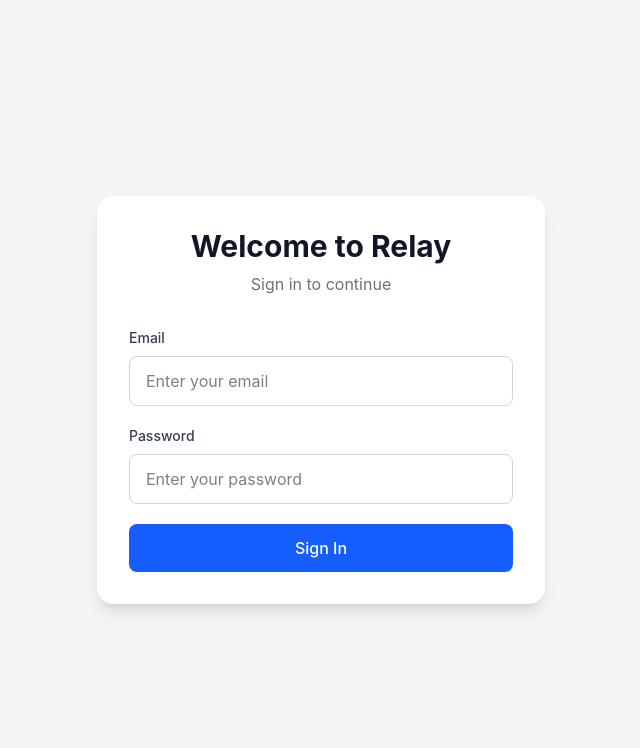
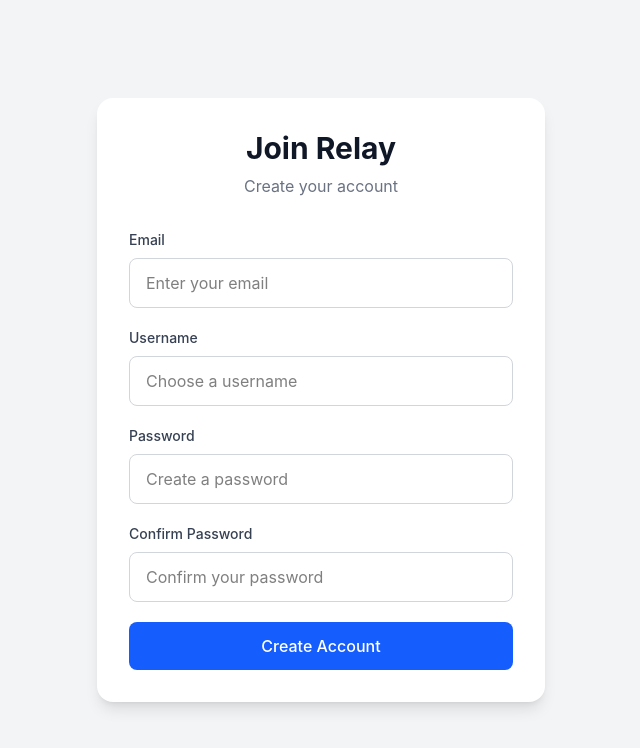
Before and after one commit to supreme191/Relay, a React app in the folder frontend/: page / in a window 1280 px wide. Shown: the top 748 px of the page, without its empty margins (319-959 px from the left). Built offline with nearby package versions, Linux system fonts and the light colour scheme; the HTML template or start-up script is replaced by a standard one.

Commit message:
ADD: Login and Registration.

```diff
--- a/frontend/src/App.jsx
+++ b/frontend/src/App.jsx
@@ -1,7 +1,7 @@
-import Login from "./pages/Login";
+import Register from "./pages/Register";
 
 function App() {
-    return <Login />;
+    return <Register />;
 }
 
 export default App;
--- /dev/null
+++ b/frontend/src/pages/Register.jsx
@@ -0,0 +1,177 @@
+import { useState } from "react";
+import { useAuth } from "../context/AuthContext";
+
+const Register = () => {
+    const { register } = useAuth();
+
+    const [email, setEmail] = useState("");
+    const [username, setUsername] = useState("");
+    const [password, setPassword] = useState("");
+    const [password2, setPassword2] = useState("");
+
+    const [error, setError] = useState("");
+    const [success, setSuccess] = useState("");
+    const [loading, setLoading] = useState(false);
+
+    const handleSubmit = async (e) => {
+        e.preventDefault();
+
+        setError("");
+        setSuccess("");
+        setLoading(true);
+
+        try {
+            await register({
+                email,
+                username,
+                password,
+                password2,
+            });
+
+            setSuccess("Account created successfully!");
+
+            setEmail("");
+            setUsername("");
+            setPassword("");
+            setPassword2("");
+        } catch (error) {
+            console.error("Registration error:", error);
+
+            const backendError = error.response?.data;
+
+            if (backendError) {
+                const firstError = Object.values(backendError)[0];
+
+                if (Array.isArray(firstError)) {
+                    setError(firstError[0]);
+                } else {
+                    setError(String(firstError));
+                }
+            } else {
+                setError("Registration failed. Please try again.");
+            }
+        } finally {
+            setLoading(false);
+        }
+    };
+
+    return (
+        <div className="min-h-screen bg-gray-100 flex items-center justify-center px-4">
+            <div className="w-full max-w-md bg-white rounded-2xl shadow-lg p-8">
+
+                <div className="text-center mb-8">
+                    <h1 className="text-3xl font-bold text-gray-900">
+                        Join Relay
+                    </h1>
+
+                    <p className="text-gray-500 mt-2">
+                        Create your account
+                    </p>
+                </div>
+
+                {error && (
+                    <div className="mb-5 rounded-lg bg-red-50 border border-red-200 px-4 py-3 text-sm text-red-600">
+                        {error}
+                    </div>
+                )}
+
+                {success && (
+                    <div className="mb-5 rounded-lg bg-green-50 border border-green-200 px-4 py-3 text-sm text-green-600">
+                        {success}
+                    </div>
+                )}
+
+                <form onSubmit={handleSubmit} className="space-y-5">
+
+                    <div>
+                        <label
+                            htmlFor="email"
+                            className="block text-sm font-medium text-gray-700 mb-2"
+                        >
+                            Email
+                        </label>
+
+                        <input
+                            id="email"
+                            type="email"
+                            value={email}
+                            onChange={(e) => setEmail(e.target.value)}
+                            placeholder="Enter your email"
+                            required
+                            className="w-full rounded-lg border border-gray-300 px-4 py-3 outline-none transition focus:border-blue-500 focus:ring-2 focus:ring-blue-100"
+                        />
+                    </div>
+
+                    <div>
+                        <label
+                            htmlFor="username"
+                            className="block text-sm font-medium text-gray-700 mb-2"
+                        >
+                            Username
+                        </label>
+
+                        <input
+                            id="username"
+                            type="text"
+                            value={username}
+                            onChange={(e) => setUsername(e.target.value)}
+                            placeholder="Choose a username"
+                            required
+                            className="w-full rounded-lg border border-gray-300 px-4 py-3 outline-none transition focus:border-blue-500 focus:ring-2 focus:ring-blue-100"
+                        />
+                    </div>
+
+                    <div>
+                        <label
+                            htmlFor="password"
+                            className="block text-sm font-medium text-gray-700 mb-2"
+                        >
+                            Password
+                        </label>
+
+                        <input
+                            id="password"
+                            type="password"
+                            value={password}
+                            onChange={(e) => setPassword(e.target.value)}
+                            placeholder="Create a password"
+                            required
+                            className="w-full rounded-lg border border-gray-300 px-4 py-3 outline-none transition focus:border-blue-500 focus:ring-2 focus:ring-blue-100"
+                        />
+                    </div>
+
+                    <div>
+                        <label
+                            htmlFor="password2"
+                            className="block text-sm font-medium text-gray-700 mb-2"
+                        >
+                            Confirm Password
+                        </label>
+
+                        <input
+                            id="password2"
+                            type="password"
+                            value={password2}
+                            onChange={(e) => setPassword2(e.target.value)}
+                            placeholder="Confirm your password"
+                            required
+                            className="w-full rounded-lg border border-gray-300 px-4 py-3 outline-none transition focus:border-blue-500 focus:ring-2 focus:ring-blue-100"
+                        />
+                    </div>
+
+                    <button
+                        type="submit"
+                        disabled={loading}
+                        className="w-full rounded-lg bg-blue-600 px-4 py-3 font-medium text-white transition hover:bg-blue-700 disabled:cursor-not-allowed disabled:opacity-50"
+                    >
+                        {loading ? "Creating account..." : "Create Account"}
+                    </button>
+
+                </form>
+
+            </div>
+        </div>
+    );
+};
+
+export default Register;
```
